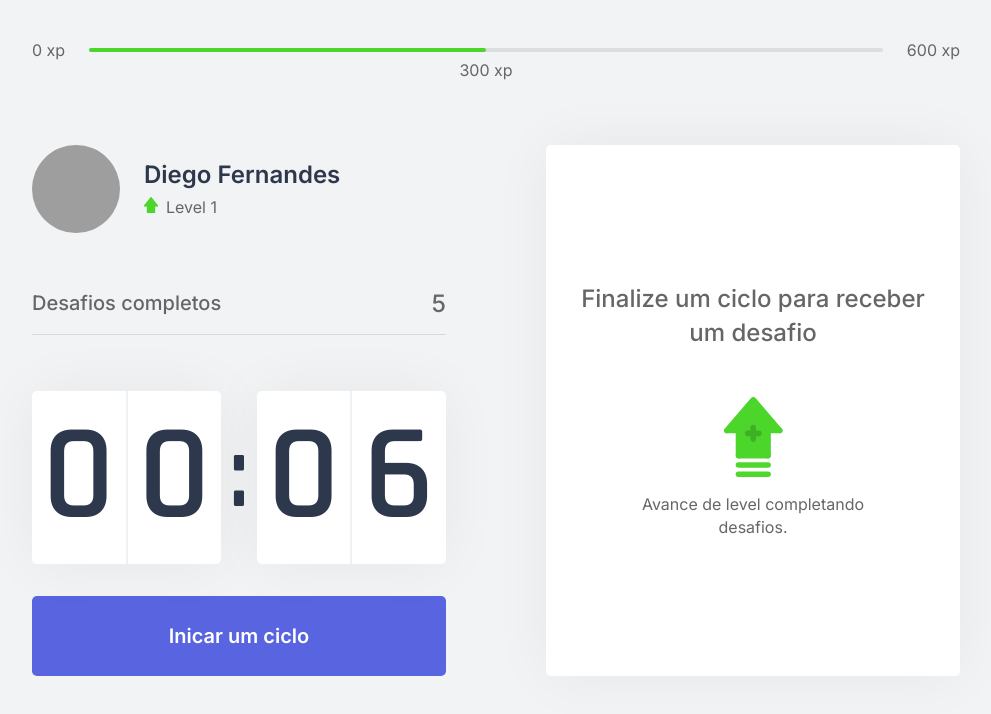
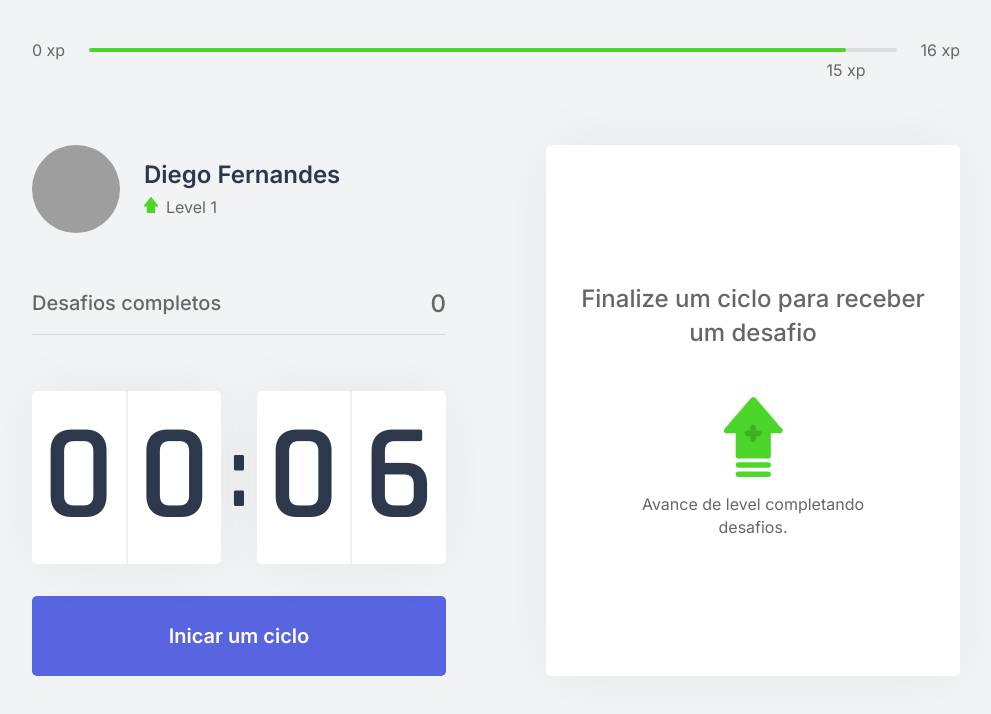
Before and after one commit to andersonsts/moveit, a Next.js app: page / in a window 1280 px wide. Shown: the top 714 px of the page, without its empty margins (144-1135 px from the left). Built offline with nearby package versions, Linux system fonts and the light colour scheme; grey boxes are pictures that could not be loaded.

Commit message:
format experience bar and use challenges-context

```diff
--- a/src/components/ChallengeBox.tsx
+++ b/src/components/ChallengeBox.tsx
@@ -4,7 +4,7 @@
 import styles from '../styles/components/ChallengeBox.module.css'
 
 export function ChallengeBox () {
-  const { activeChallenge } = useContext(ChallengesContext)
+  const { activeChallenge, resetChallenge } = useContext(ChallengesContext)
 
   return (
     <div className={styles.challengeBoxContainer}>
@@ -24,6 +24,7 @@
             <button
               type="button"
               className={styles.challengeFailedButton}
+              onClick={resetChallenge}
             >
               Falhei
             </button>
--- a/src/components/CompletedChallenges.tsx
+++ b/src/components/CompletedChallenges.tsx
@@ -1,10 +1,16 @@
+import { useContext } from 'react';
+
+import { ChallengesContext } from '../contexts/ChallengesContext';
+
 import styles from '../styles/components/CompletedChallenges.module.css';
 
 export function CompletedChallenges () {
+  const { challengesCompleted } = useContext(ChallengesContext)
+
   return (
     <div className={styles.completedChallengesContainer}>
       <span>Desafios completos</span>
-      <span>5</span>
+      <span>{challengesCompleted}</span>
     </div>
   )
 }
--- a/src/components/ExperienceBar.tsx
+++ b/src/components/ExperienceBar.tsx
@@ -1,17 +1,25 @@
+import { useContext } from 'react'
+
+import { ChallengesContext } from '../contexts/ChallengesContext'
+
 import styles from '../styles/components/ExperienceBar.module.css'
 
 export function ExperienceBar () {
+  const { currentExperience, experienceToNextLevel } = useContext(ChallengesContext)
+
+  const percentToNextLevel = Math.round(currentExperience * 100) / experienceToNextLevel
+
   return (
     <header className={styles.experienceBar}>
       <span>0 xp</span>
       <div>
-        <div style={{ width: '50% ' }} />
+        <div style={{ width: `${percentToNextLevel}%` }} />
 
-        <span className={styles.currentExperience} style={{ left: '50%' }}>
-          300 xp
+        <span className={styles.currentExperience} style={{ left: `${percentToNextLevel}%` }}>
+          {currentExperience} xp
         </span>
       </div>
-      <span>600 xp</span>
+      <span>{experienceToNextLevel} xp</span>
     </header>
   )
 }
--- a/src/contexts/ChallengesContext.tsx
+++ b/src/contexts/ChallengesContext.tsx
@@ -10,10 +10,12 @@
 interface ChallengesContextData {
   level: number;
   currentExperience: number;
+  experienceToNextLevel: number;
   challengesCompleted: number;
+  activeChallenge: Challenge
   levelUp: () => void;
+  resetChallenge: () => void;
   startNewChallenge: () => void;
-  activeChallenge: Challenge
 }
 
 interface ChallengesProviderProps {
@@ -24,9 +26,11 @@
 
 export function ChallengesProvider ({ children }: ChallengesProviderProps) {
   const [level, setLevel] = useState(0)
-  const [currentExperience, setCurrentExperience] = useState(0)
+  const [currentExperience, setCurrentExperience] = useState(15)
   const [challengesCompleted, setChallengesCompleted] = useState(0)
   const [activeChallenge, setActiveChallenge] = useState(null)
+
+  const experienceToNextLevel = Math.pow((level + 1) * 4, 2)
 
   const levelUp = () => setLevel(prev => prev + 1)
 
@@ -37,6 +41,10 @@
     setActiveChallenge(challenge)
   }
 
+  function resetChallenge () {
+    setActiveChallenge(null)
+  }
+
   return (
     <ChallengesContext.Provider
       value={{
@@ -44,7 +52,9 @@
         currentExperience,
         challengesCompleted,
         levelUp,
+        resetChallenge,
         startNewChallenge,
+        experienceToNextLevel,
         activeChallenge
       }}
     >
```
